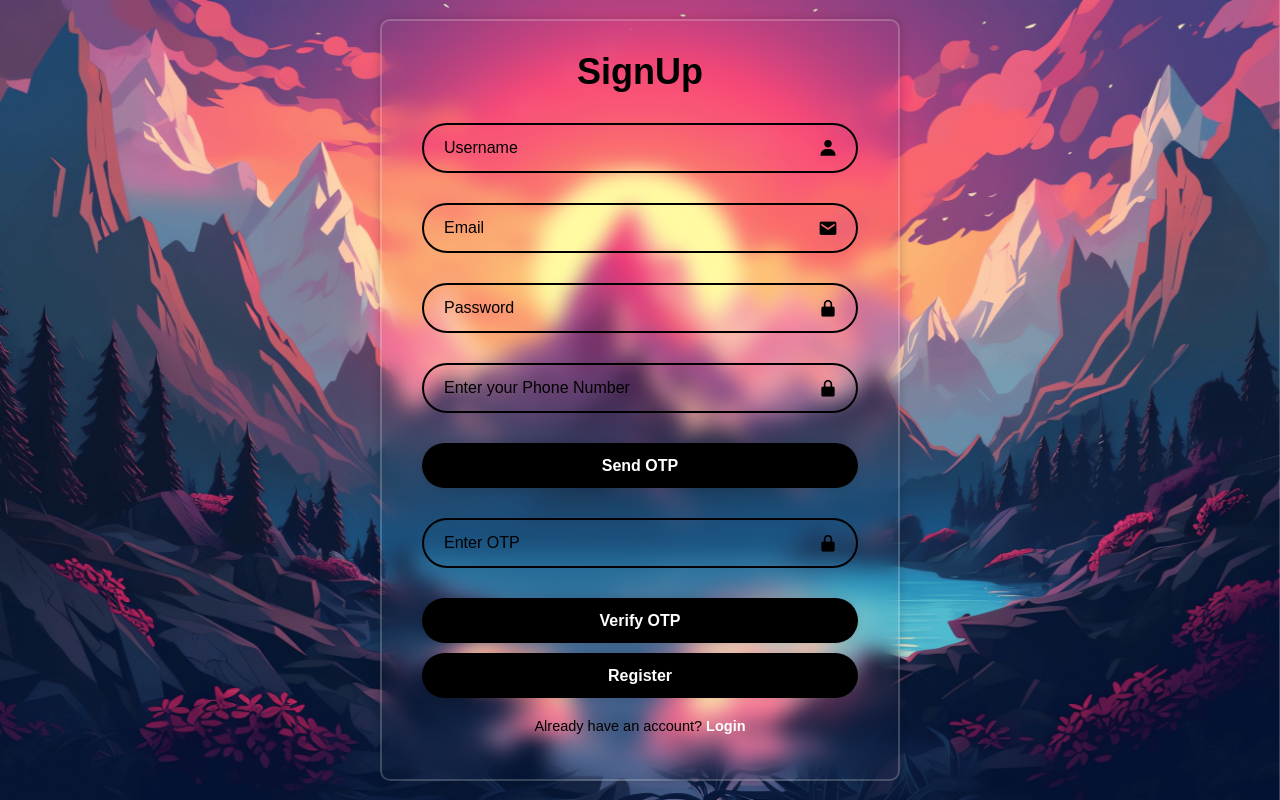
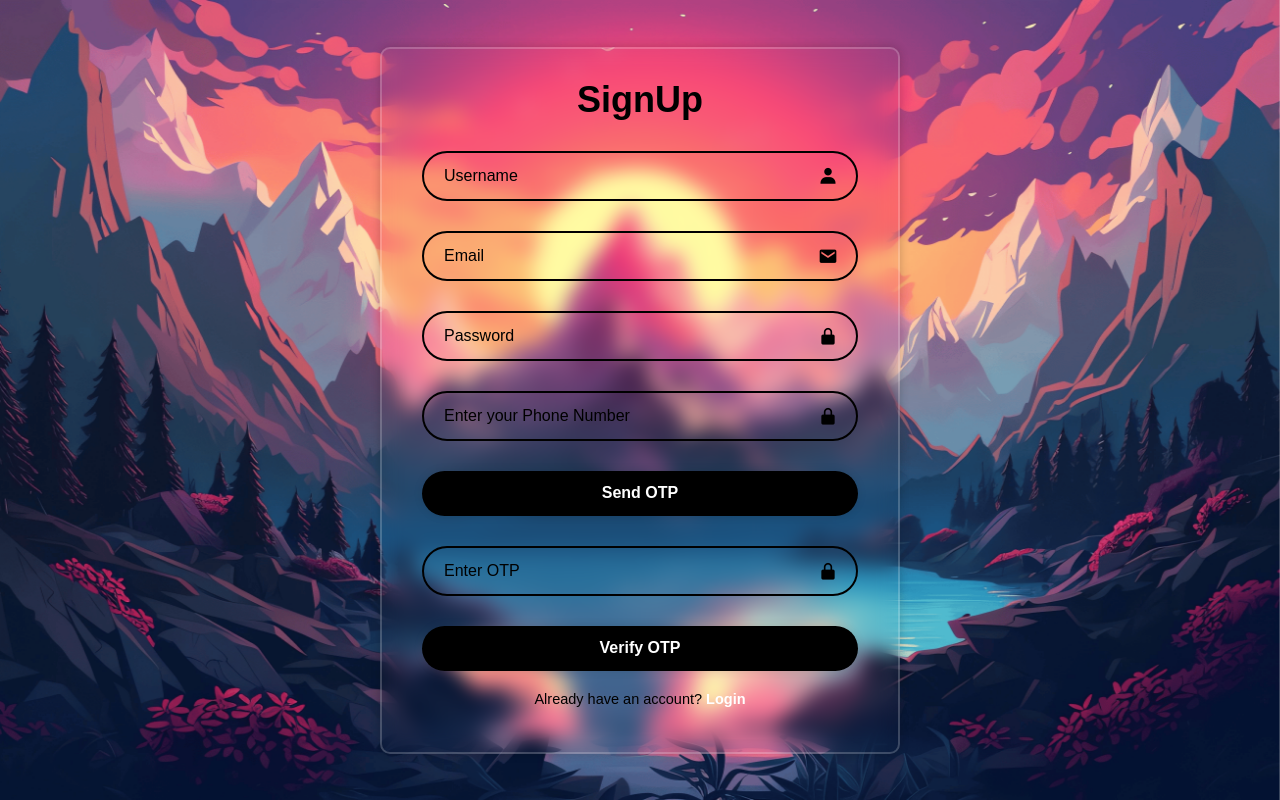
Before and after one commit to ayushak394/GrabMart-Ecommerce-Website, a React (Create React App) app in the folder frontend/: page / in a window 1280 px wide. Built offline with nearby package versions, Linux system fonts and the light colour scheme; no server answers.

Commit message:
Conditional Render

```diff
--- a/frontend/src/components/SignUpPage.js
+++ b/frontend/src/components/SignUpPage.js
@@ -10,6 +10,7 @@ const SignUpPage = () => {
   const [otp, setOtp] = useState("");
   const [isSendingOtp, setIsSendingOtp] = useState(false);
   const [successMessage, setSuccessMessage] = useState("");
+  const [registeredsuccessfully, setregisteredsuccesfully] = useState(false);
 
 // Clear error after 5 seconds
 useEffect(() => {
@@ -121,6 +122,7 @@ useEffect(() => {
       });
       if (response.data.message === "Phone no verified") {
         setSuccessMessage("Phone number verified successfully!");
+        setregisteredsuccesfully(true);
       } else {
         setError("Invalid OTP");
       }
@@ -203,9 +205,10 @@ useEffect(() => {
               <h2 className="success-message">{successMessage}</h2>
             )}
 
-            <button type="submit" class="registerbutton">
+            {registeredsuccessfully && <button type="submit" class="registerbutton">
               Register
-            </button>
+            </button>}
+
             <div className="register-link">
               <p>
                 Already have an account? <Link to="/Login">Login</Link>
```
